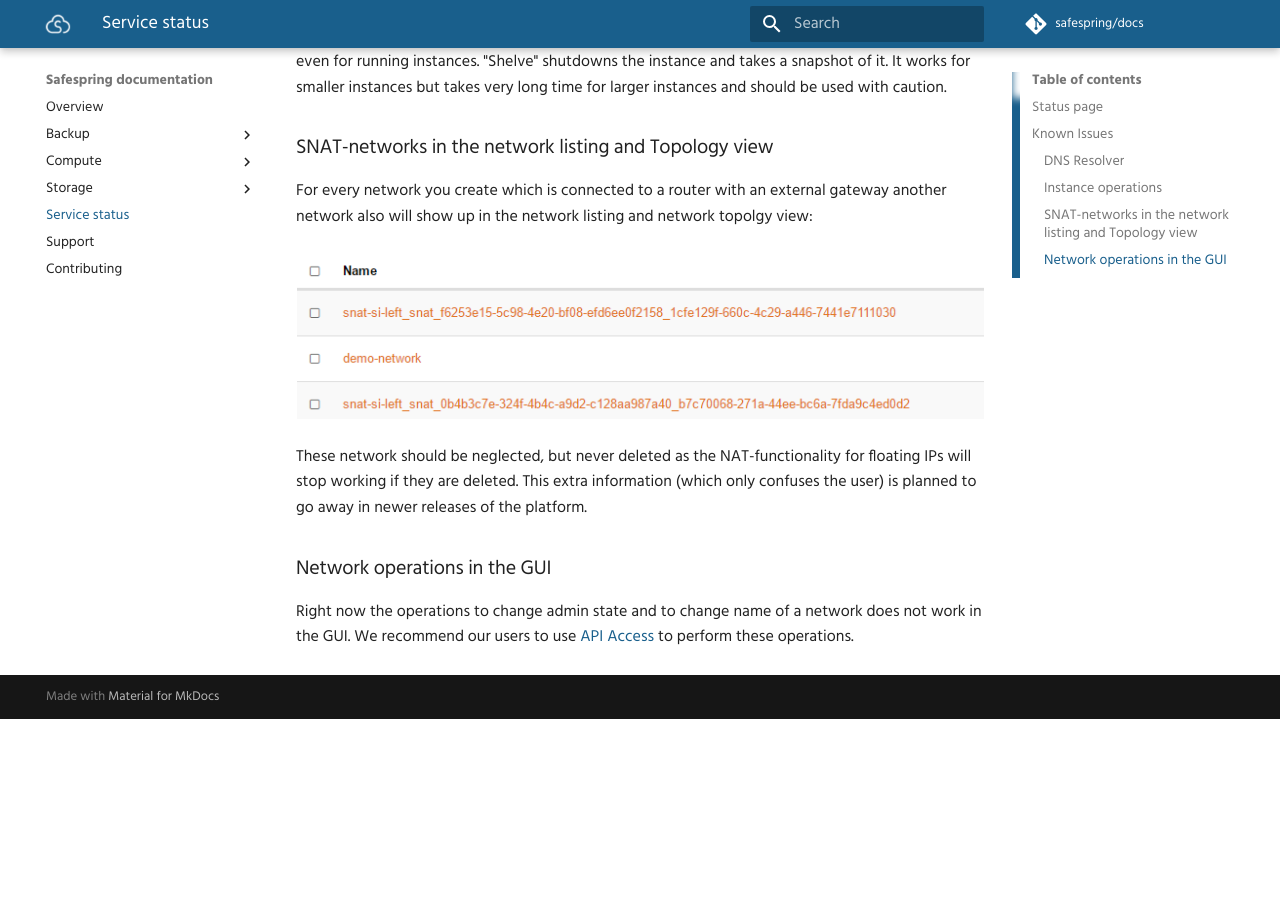
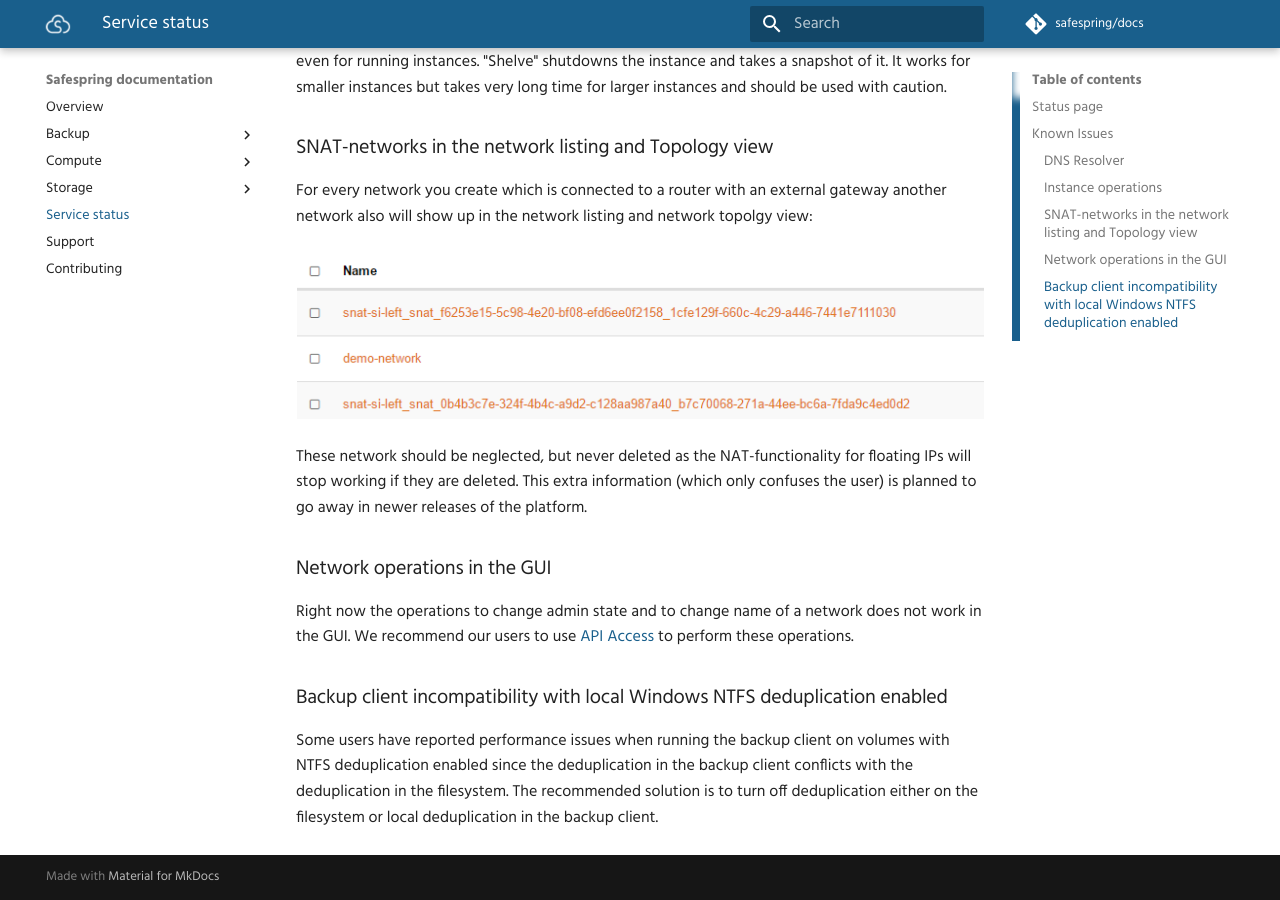
Before and after one commit to safespring/docs, an MkDocs documentation site: the page built from content/status.md, in a window 1280 px wide and 900 px high, scrolled down 2344 px. Built offline with MkDocs 1.6.1 and Material for MkDocs 9.7.7, drawn with Linux system fonts in a browser that asks for light colours; comment, search, counter and statistics services are not loaded; old or Windows-style settings are respelled for this version of MkDocs; before the commit the page ends 3063 px from its top, so only the background shows below that.

Commit message:
Updated know issues with NTFS dedup

```diff
--- a/content/status.md
+++ b/content/status.md
@@ -71,3 +71,12 @@ platform.
 Right now the operations to change admin state and to change name of a network
 does not work in the GUI. We recommend our users to use [API
 Access](/compute/api/) to perform these operations.
+
+
+### Backup client incompatibility with local Windows NTFS deduplication enabled
+
+Some users have reported performance issues when running the backup client on
+volumes with NTFS deduplication enabled since the deduplication in the backup
+client conflicts with the deduplication in the filesystem. The recommended solution
+is to turn off deduplication either on the filesystem or local deduplication
+in the backup client.
```
